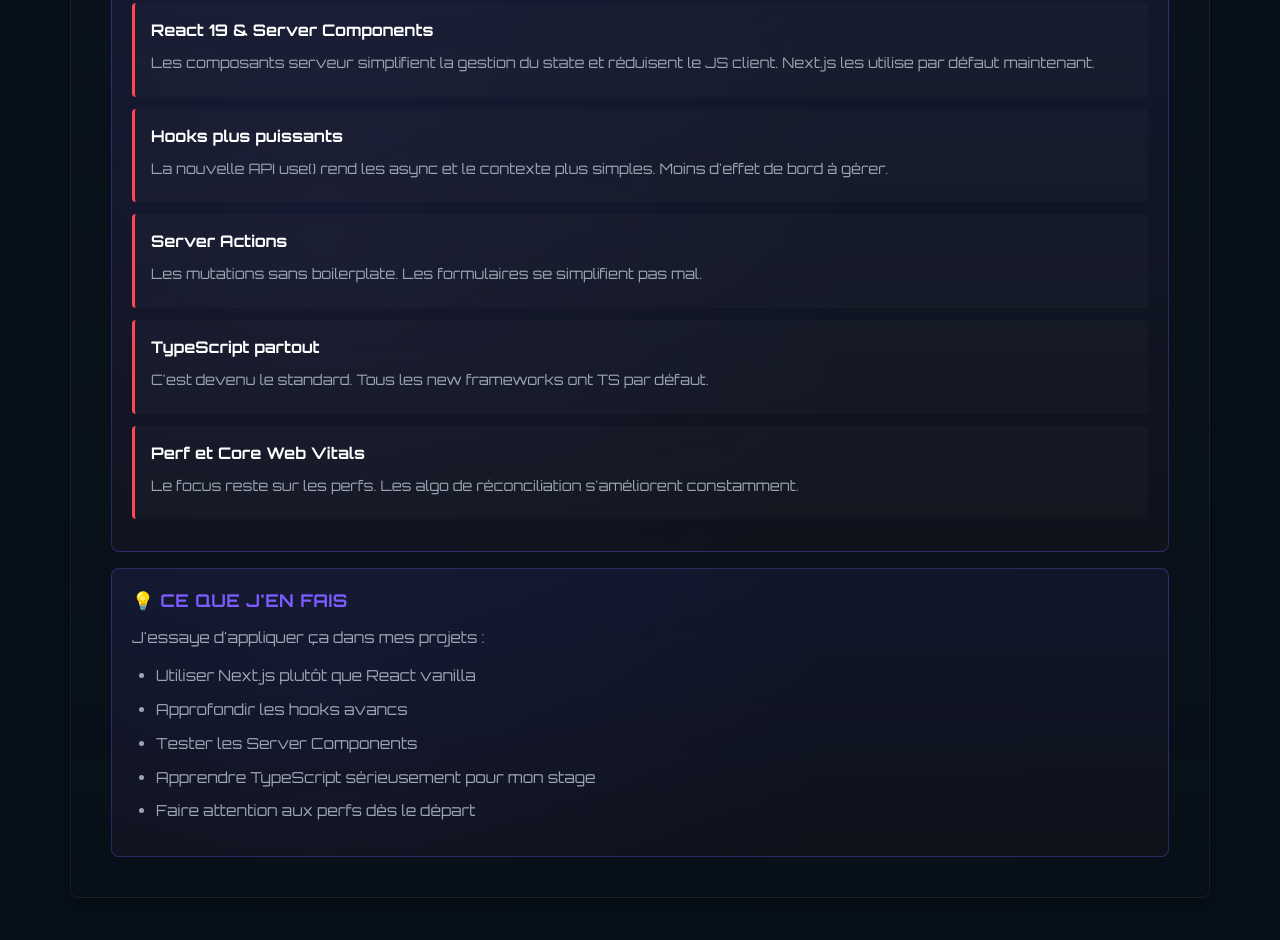
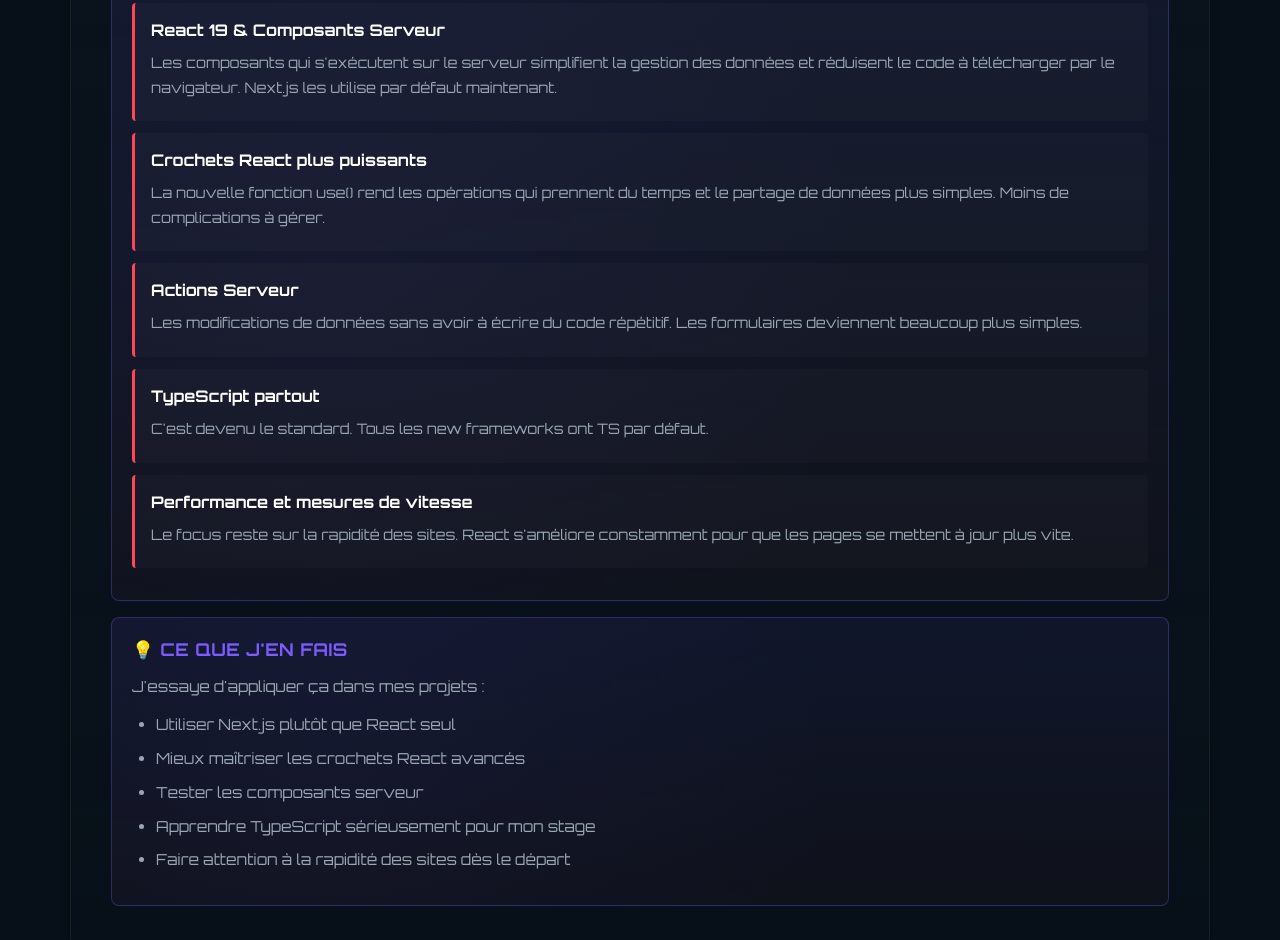
Before and after one commit to PizzElMatador/Portfolio, a plain HTML site: page index.html in a window 1280 px wide. Shown: the part 3159-4099 px from the top of the page. Drawn offline with Linux system fonts and the light colour scheme.

Commit message:
recorrection veille

```diff
--- a/index.html
+++ b/index.html
@@ -172,18 +172,18 @@
                 <h3 class="veille-subtitle">� Ce qui change - React 2025/2026</h3>
                 <div class="veille-content">
                     <div class="discovery-item">
-                        <h4>React 19 & Server Components</h4>
-                        <p>Les composants serveur simplifient la gestion du state et réduisent le JS client. Next.js les utilise par défaut maintenant.</p>
+                        <h4>React 19 & Composants Serveur</h4>
+                        <p>Les composants qui s'exécutent sur le serveur simplifient la gestion des données et réduisent le code à télécharger par le navigateur. Next.js les utilise par défaut maintenant.</p>
                     </div>
 
                     <div class="discovery-item">
-                        <h4>Hooks plus puissants</h4>
-                        <p>La nouvelle API use() rend les async et le contexte plus simples. Moins d'effet de bord à gérer.</p>
+                        <h4>Crochets React plus puissants</h4>
+                        <p>La nouvelle fonction use() rend les opérations qui prennent du temps et le partage de données plus simples. Moins de complications à gérer.</p>
                     </div>
 
                     <div class="discovery-item">
-                        <h4>Server Actions</h4>
-                        <p>Les mutations sans boilerplate. Les formulaires se simplifient pas mal.</p>
+                        <h4>Actions Serveur</h4>
+                        <p>Les modifications de données sans avoir à écrire du code répétitif. Les formulaires deviennent beaucoup plus simples.</p>
                     </div>
 
                     <div class="discovery-item">
@@ -192,8 +192,8 @@
                     </div>
 
                     <div class="discovery-item">
-                        <h4>Perf et Core Web Vitals</h4>
-                        <p>Le focus reste sur les perfs. Les algo de réconciliation s'améliorent constamment.</p>
+                        <h4>Performance et mesures de vitesse</h4>
+                        <p>Le focus reste sur la rapidité des sites. React s'améliore constamment pour que les pages se mettent à jour plus vite.</p>
                     </div>
                 </div>
             </div>
@@ -203,11 +203,11 @@
                 <div class="veille-content">
                     <p>J'essaye d'appliquer ça dans mes projets :</p>
                     <ul>
-                        <li>Utiliser Next.js plutôt que React vanilla</li>
-                        <li>Approfondir les hooks avancs</li>
-                        <li>Tester les Server Components</li>
+                        <li>Utiliser Next.js plutôt que React seul</li>
+                        <li>Mieux maîtriser les crochets React avancés</li>
+                        <li>Tester les composants serveur</li>
                         <li>Apprendre TypeScript sérieusement pour mon stage</li>
-                        <li>Faire attention aux perfs dès le départ</li>
+                        <li>Faire attention à la rapidité des sites dès le départ</li>
                     </ul>
                 </div>
             </div>
```
